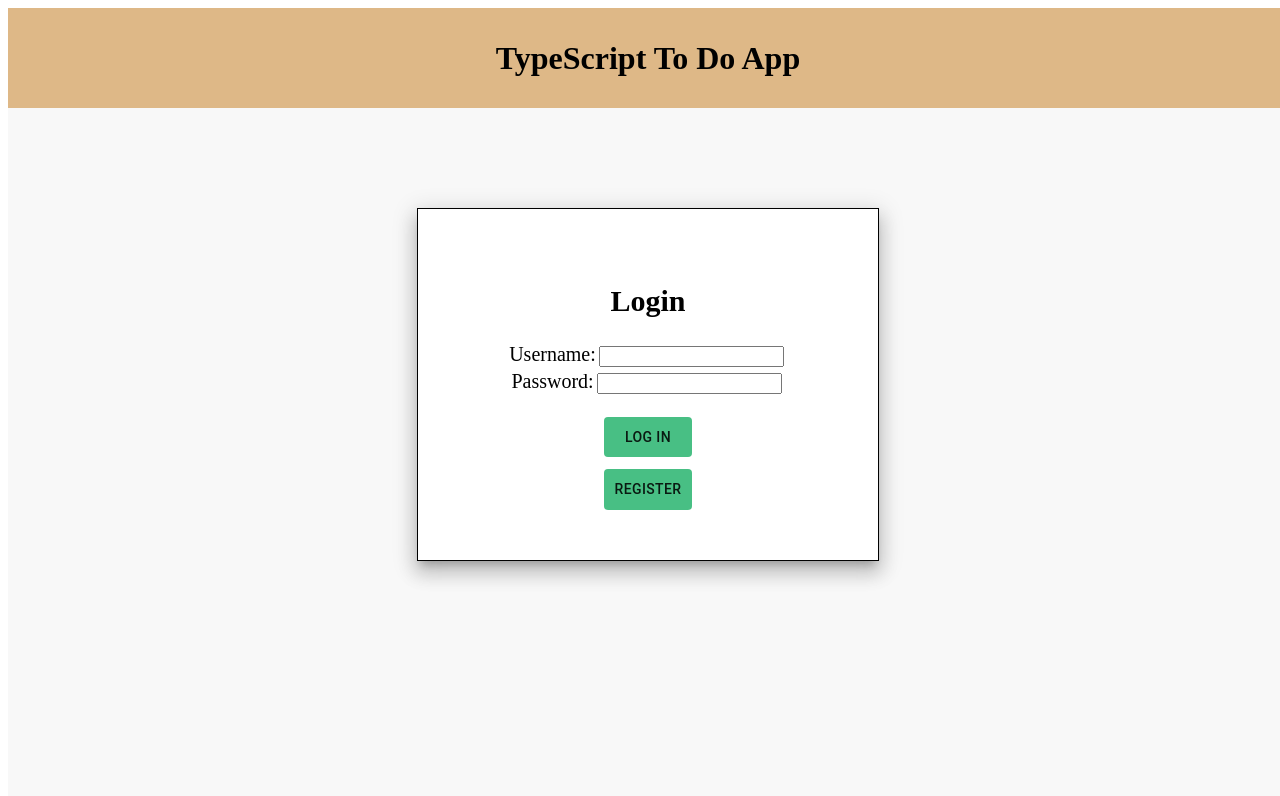
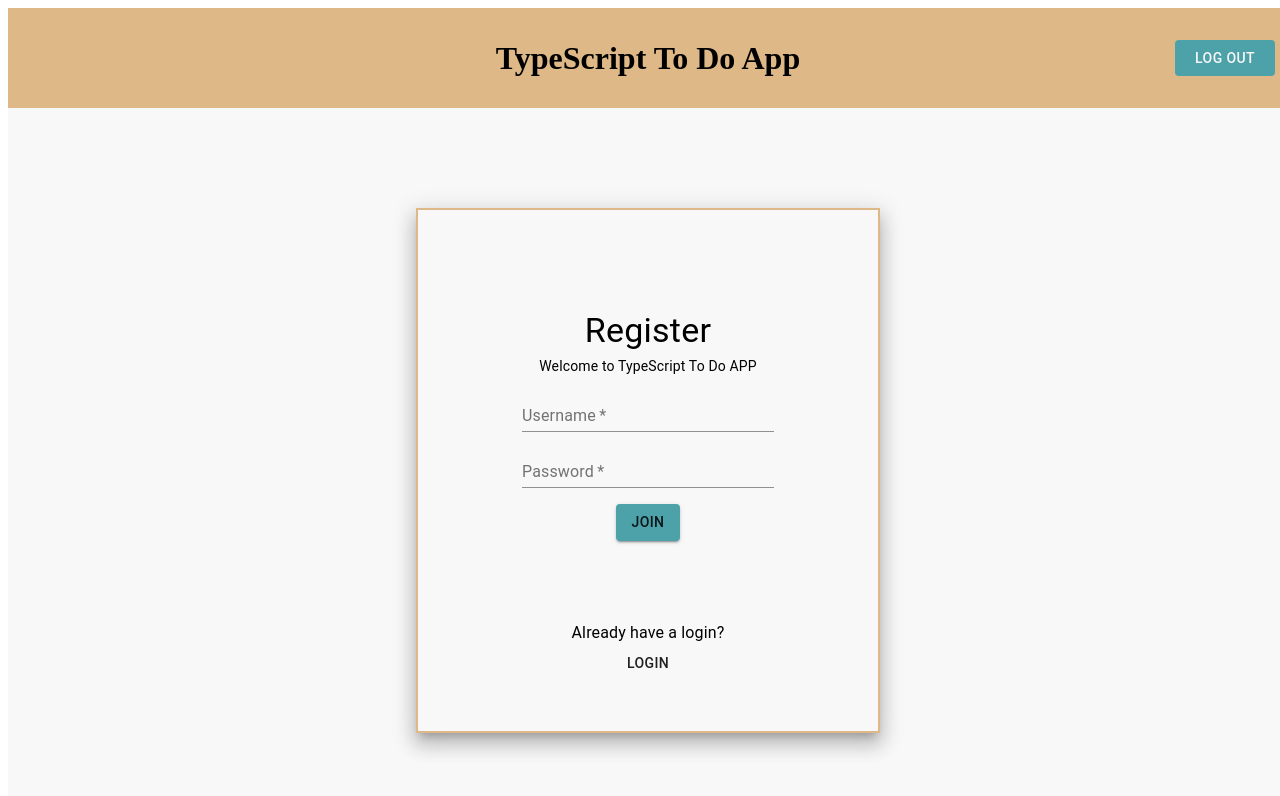
Before and after one commit to jothoudt/typescript-to-do, a React (Create React App) app: page /#/registration in a window 1280 px wide. Before the commit this address led to /#/home. Shown: the top 796 px of the page. Built offline with nearby package versions, Linux system fonts and the light colour scheme.

Commit message:
delete route working, add some styling to buttons and login/registration

```diff
--- a/src/Components/DisplayTasksEach/DisplayTasksEach.tsx
+++ b/src/Components/DisplayTasksEach/DisplayTasksEach.tsx
@@ -13,6 +13,7 @@ function DisplayTasksEach({task}:{task:any}){
     const user=useSelector((store:any)=>{return store.user})
     //function triggers dispatch to complete a tasks
     const completeTask =()=>{
+        //define object to be sent to the saga
         let taskToComplete={
             task_id:task.id,
             user_id:user.id
@@ -22,10 +23,15 @@ function DisplayTasksEach({task}:{task:any}){
     }   //end completeTask
     //function triggers dispatch to delete a task
     const deleteThisTask=()=>{
+        //define object to send to the saga
+        let taskToDelete={
+            task_id:task.id,
+            user_id:user.id
+        }
         //send id of the task to be deleted
-        dispatch({type:"DELETE_TASK", payload:task.id})
+        dispatch({type:"DELETE_TASK", payload:taskToDelete})
     }   //end deleteThisTask
-    //format date for date_added. *This is needed for the java backend version
+    //format date for date_added.
     const dateAddedFormat=()=>{
         //define formatted date_added
         let formattedDateAdded=''
@@ -34,11 +40,6 @@ function DisplayTasksEach({task}:{task:any}){
         if(!thisDate){
             formattedDateAdded=''
         }   //end if
-        //checks how long the string is. if it is too long slice it.
-        //PYTHON version is already formatted response from the server and the length is 29
-        else if(thisDate.length === 29 && thisDate[28] ==='T'){
-            formattedDateAdded= thisDate.slice(0.16)
-        }
         else {
             formattedDateAdded= thisDate.slice(0,10)
         }   //end else
@@ -51,9 +52,6 @@ function DisplayTasksEach({task}:{task:any}){
         let completeDate=task.date_completed;
         if(!completeDate){
             formattedDate=''
-        }
-        else if(completeDate.length === 18){
-            formattedDate=task.date_completed;
         }
         //if the task is completed give the formatted version of the completed time.
         else if(task.date_completed){
--- a/src/Components/Header/Header.tsx
+++ b/src/Components/Header/Header.tsx
@@ -1,10 +1,17 @@
 import React from 'react';
+import LogOutButton from '../LogOutButton/LogOutButton';
 import './Header.css';
 
 function Header(){
     return(
         <div className="header">
+            <div>
             <h1 className="header-title">TypeScript To Do App</h1>
+            </div>
+            <div style={{position:"absolute", right:5}}>
+                <LogOutButton />
+            </div>
+
         </div>
 
     )
--- a/src/Components/LogOutButton/LogOutButton.tsx
+++ b/src/Components/LogOutButton/LogOutButton.tsx
@@ -5,7 +5,7 @@ import Button from '@material-ui/core/Button';
 function LogOutButton(props:any) {
   const dispatch = useDispatch();
   return (
-    <Button style={{padding:'8px', marginTop:'12px', marginBottom:'24px', backgroundColor: '#48BF84', width: "124px"}}
+    <Button style={{backgroundColor: "#4DA1A9", color:"#F8F8F8", width: "100px"}}
       onClick={() => dispatch({ type: 'LOGOUT' })}
     >
       Log Out
--- a/src/Components/LoginForm/LoginForm.tsx
+++ b/src/Components/LoginForm/LoginForm.tsx
@@ -70,7 +70,7 @@ function LoginForm() {
         </label>
       </div>
       <div>
-        <Button style={{padding:'8px', marginTop:'20px', backgroundColor: '#48BF84', width: "88px"}} className="btn" type="submit" name="submit" value="Log In">Log In</Button>
+        <Button style={{padding:'8px', marginTop:'20px', backgroundColor: '#4DA1A9', width: "88px"}} className="btn" type="submit" name="submit" value="Log In">Log In</Button>
       </div>
     </form>
   );
--- a/src/Components/LoginPage/LoginPage.tsx
+++ b/src/Components/LoginPage/LoginPage.tsx
@@ -8,11 +8,11 @@ function LoginPage() {
 
   return (
     <div className="login-page-container">
-      <Box border={1} boxShadow={12} style={{width:'360px', margin: 'auto', padding:'50px', fontSize: '20px', marginTop: '100px', backgroundColor:"white"}}>
+      <Box border={2} borderColor="#deb887" boxShadow={12} style={{width:'360px', margin: 'auto', padding:'50px', fontSize: '20px', marginTop: '100px', backgroundColor:"white"}}>
       <LoginForm />
 
       {/* <center> */}
-        <Button style={{padding:'8px', marginTop:'12px', backgroundColor: '#48BF84', width: "88px"}}
+        <Button style={{padding:'8px', marginTop:'12px', backgroundColor: '#4DA1A9', width: "88px"}}
           onClick={() => {
             history.push('/registration');
           }}
--- a/src/Components/RegistrationForm/RegistrationForm.tsx
+++ b/src/Components/RegistrationForm/RegistrationForm.tsx
@@ -30,7 +30,6 @@ function RegisterForm( { setLoginToggle, loginToggle }:any ) {
   return (
     <Box style={{padding:"50px"}}>
     <Typography
-    color="primary"
     display="block"
     variant="h4"
   >
@@ -70,10 +69,7 @@ function RegisterForm( { setLoginToggle, loginToggle }:any ) {
             />
           </Grid>
           <Grid item xs={12} justify="center">
-              <Button style={{margin:"12px"}} variant="contained" color="primary" type="submit" name="submit">Join</Button>
-          </Grid>
-          <Grid item xs={12} justify="center">
-            <Button style={{margin:"12px"}} onClick={()=>setLoginToggle(!loginToggle)}>Go to login</Button>
+              <Button style={{margin:"12px", backgroundColor:"#4DA1A9"}} variant="contained" type="submit" name="submit">Join</Button>
           </Grid>
         </Grid>
       </form>
--- a/src/Components/RegistrationPage/RegistrationPage.tsx
+++ b/src/Components/RegistrationPage/RegistrationPage.tsx
@@ -13,7 +13,7 @@ function RegisterPage() {
     //needed for styling
 
   return (
-    <Box border={1} boxShadow={12} style={{width:"30%", margin:"auto", marginTop:"100px", padding:"50px"}}>
+    <Box border={2} borderColor="#deb887" boxShadow={12} style={{width:'360px', margin:"auto", marginTop:"100px", padding:"50px"}}>
             <RegistrationForm />
             <br />
             <Typography>
--- a/src/redux/sagas/task.saga.ts
+++ b/src/redux/sagas/task.saga.ts
@@ -47,9 +47,9 @@ function* completeTask(action:any){
 //DELETE---to delete a task from the database
 function* deleteTask(action:any){
     console.log('in delete task')
-    yield axios.delete('/api/tasks/' + action.payload)
+    yield axios.delete('/api/tasks/' + action.payload.task_id)
     //fetch updated task list after deleting task
-    yield put({type:'FETCH_TASKS'})
+    yield put({type:'FETCH_TASKS', payload:action.payload.user_id})
 }   //end deleteTask
 
 export default taskSaga;
```
